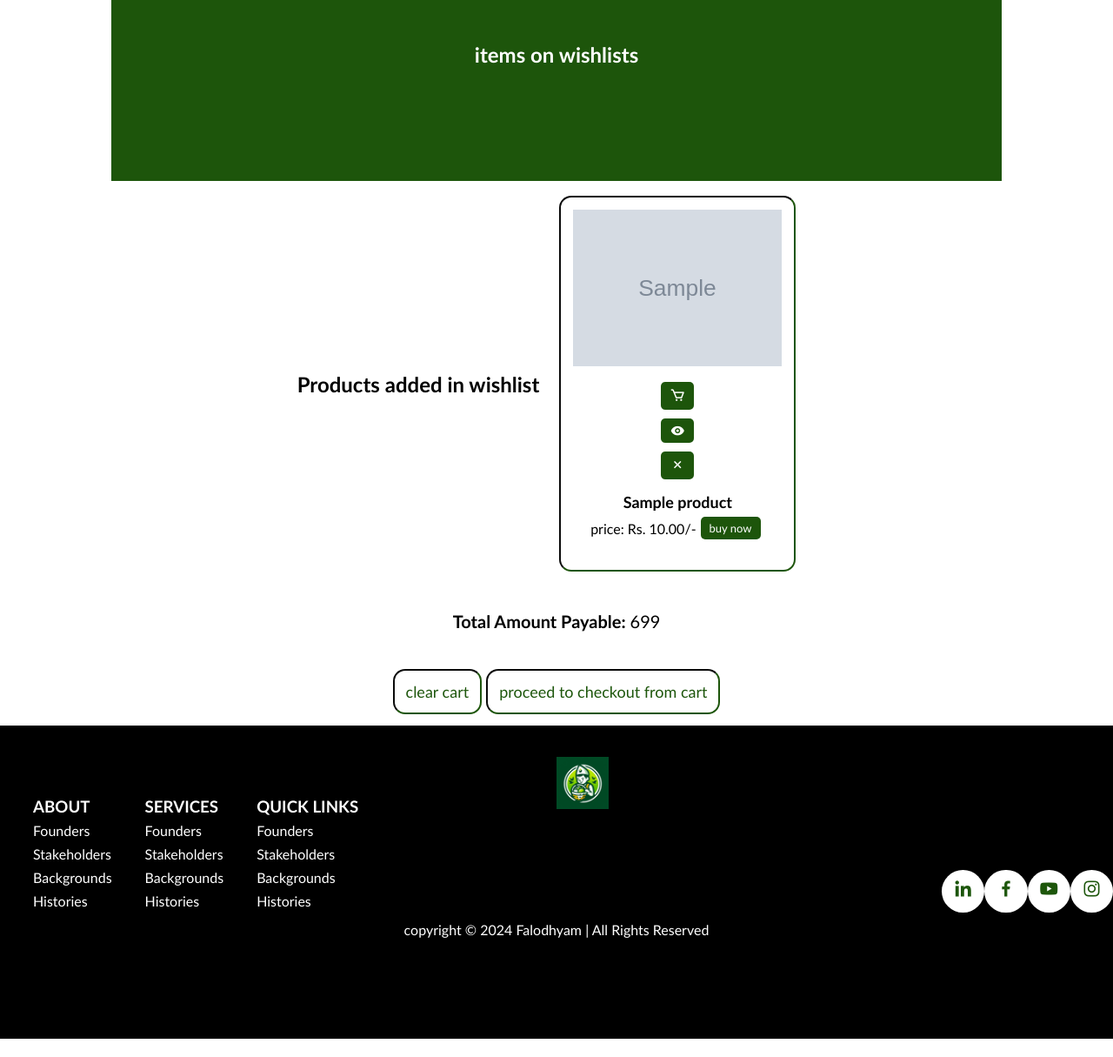
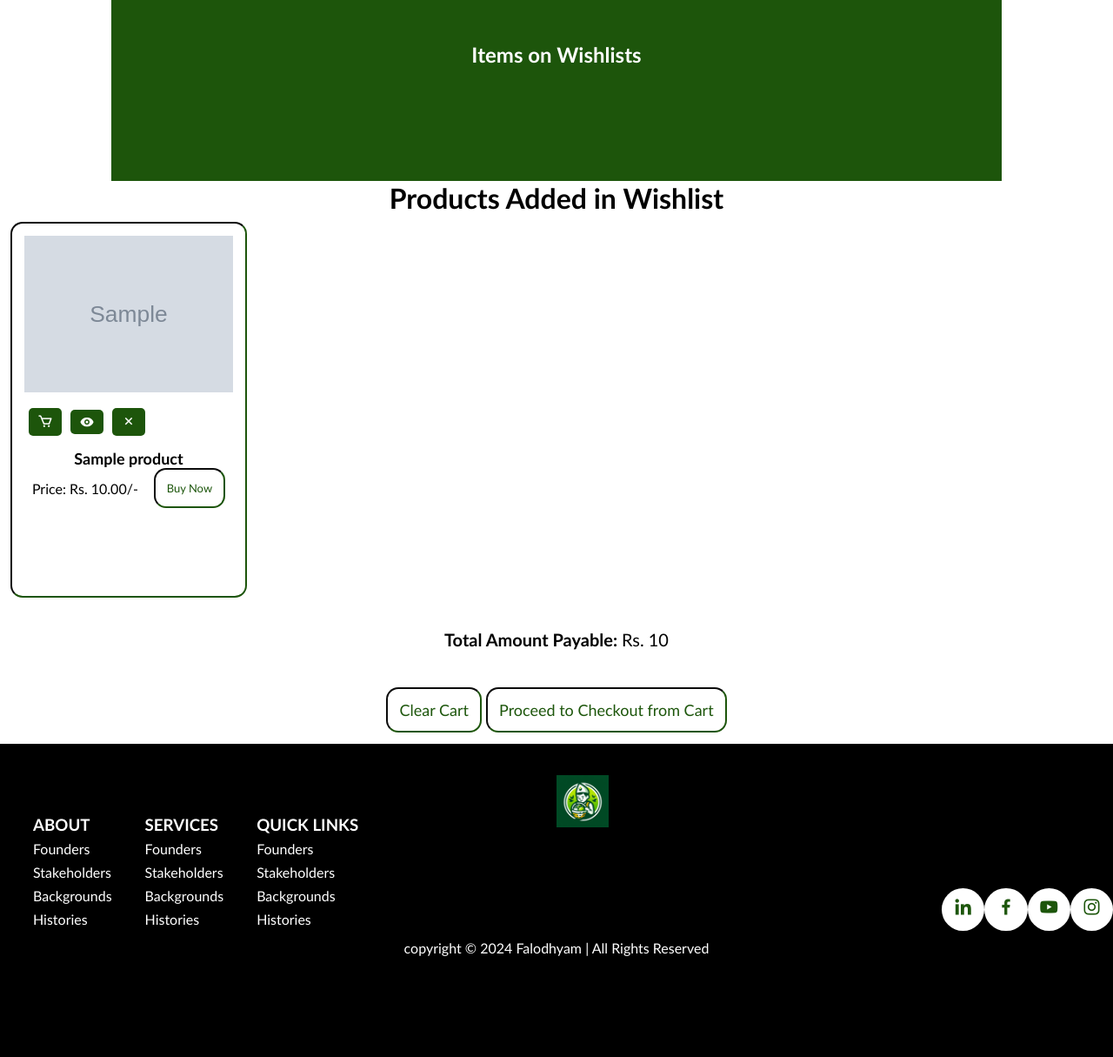
Before and after one commit to Rustam-Shrestha/buyer-side, a PHP site: page /view/pages/wishlist.php in a window 1280 px wide. Shown: the part 80-1295 px from the top of the page at 87% size. Before the commit the page ends 1274 px from the top, so only its background shows below. Run offline with PHP 8.4, Linux system fonts and the light colour scheme; the visitor is signed in with stand-in values (Sample User, id 1); tables that the repository leaves empty hold one stand-in row (values such as "Sample post"); grey boxes marked "Sample" are stand-in pictures.

Commit message:
this is end of project and discontinued from here we will continue this after integrating with seller entity in next repository now no more commits or changes may be expected except in some unavoidable circumstances until then everything will be discontinued with this repository

```diff
--- a/assets/css/products-style.css
+++ b/assets/css/products-style.css
@@ -40,8 +40,10 @@
   min-width: 200px;
 }
 .item .box img {
-  width: 70%;
-  height: auto;
+  width : 200px;
+  border: 1px solid black;
+  height :200px;
+  object-fit: contain;
 }
 .item .box h3 {
   margin: 11px;
--- a/model/buyersql.sql
+++ b/model/buyersql.sql
@@ -1,4 +1,4 @@
-CREATE DATABASE buyerside;
+CREATE DATABASE falodhyam_buyer;
 USE buyerside;
 
 CREATE TABLE users (
@@ -28,6 +28,7 @@ CREATE TABLE cart (
     qty INT,
     FOREIGN KEY (user_id) REFERENCES users(id),
     FOREIGN KEY (product_id) REFERENCES products(id)
+    on delete cascade
 );
 
 CREATE TABLE orders (
--- a/view/pages/wishlist.php
+++ b/view/pages/wishlist.php
@@ -104,22 +104,31 @@ if (!isset($_SESSION['user_id']) || $_SESSION['user_id'] == "") {
 
         .wishlists {
             display: flex;
-            justify-content: center;
+            justify-content: flex-start;
             align-items: center;
             flex-wrap: wrap;
+        }
+        .box-container{
+            display:flex;
+            flex-wrap:wrap;
+            flex-direction:flex-start;
+            justify-content:center;
         }
 
         .item {
             padding: 14px;
-            margin: 17px 23px;
+            margin: 8px 12px;
             border: 2px inset var(--green);
             border-radius: 14px;
-            max-width: 300px;
+            max-width: 260px;
             text-align: center;
+            height: 6%00px;
+            /* display: flex; */
         }
 
         .item .wishlistimg img {
             max-width: 240px;
+            max-height:240px;
             height: auto;
             overflow-y: none;
         }
@@ -134,7 +143,7 @@ if (!isset($_SESSION['user_id']) || $_SESSION['user_id'] == "") {
 
         .wishlist-buttons {
             display: flex;
-            flex-direction: column;
+            flex-direction: row;
             align-items: center;
             margin-top: 10px;
         }
@@ -182,89 +191,70 @@ if (!isset($_SESSION['user_id']) || $_SESSION['user_id'] == "") {
 </head>
 
 <body>
-    <?php
-    include "../components/_header.php";
-    ?>
+    <?php include "../components/_header.php"; ?>
 
     <section class="sign-board">
         <div class="about-content">
-
-            <h1>items on wishlists</h1>
-
+            <h1>Items on Wishlists</h1>
         </div>
     </section>
+
+    <center><h1 class="title">Products Added in Wishlist</h1></center>
     <section class="wishlists">
-        <h1 class="title">Products added in wishlist</h1>
         <div class="box-container">
-        <div class="item">
             <?php
             $grand_total = 0;
             $select_wishlist = $con->prepare("SELECT * FROM `wishlist` WHERE user_id= ?");
             $select_wishlist->execute([$user_id]);
-                if ($select_wishlist->rowCount()) {
+            if ($select_wishlist->rowCount() > 0) {
                 while ($fetch_wishlist = $select_wishlist->fetch(PDO::FETCH_ASSOC)) {
-
                     $select_products = $con->prepare("SELECT * FROM `products` WHERE id= ?");
                     $select_products->execute([$fetch_wishlist["product_id"]]);
                     if ($select_products->rowCount() > 0) {
                         $fetch_products = $select_products->fetch(PDO::FETCH_ASSOC);
             ?>
+                        <div class="item">
                             <form action="" method="post" class="box">
                                 <input type="hidden" name="wishlist_id" value="<?= $fetch_wishlist['id'] ?>">
-                                <!-- use image/<= $fetch_products['image']; ?> instead -->
                                 <div class="wishlistimg">
-                                    <img src="<?=$fetch_products['image']?>" alt="lost img" class="img">
+                                    <img src="<?= $fetch_products['image'] ?>" alt="Product Image" class="img">
                                 </div>
                                 <div class="wishlist-buttons">
-                                    <button type="submit" name="add_to_cart" class="btn"> <i class="bx bx-cart"></i></button>
-                                    <a href="view_page.php?pid=<?php echo $fetch_products['id']; ?>" class="bx bxs-show btn"></a>
-                                    <button type="submit" name="delete_item" class="btn" onclick="return confirm('delete this item?')"><i
-                                            class="bx bx-x"></i></button>
-                                    <h3 class="name">
-                                        <?= $fetch_products['name']; ?>
-                                    </h3>
+                                    <button type="submit" name="add_to_cart" class="btn"><i class="bx bx-cart"></i></button>
+                                    <a href="view_page.php?pid=<?= $fetch_products['id']; ?>" class="bx bxs-show btn"></a>
+                                    <button type="submit" name="delete_item" class="btn" onclick="return confirm('Delete this item?')"><i class="bx bx-x"></i></button>
+                                </div>
+                                <h3 class="name"><?= $fetch_products['name']; ?></h3>
                                 <input type="hidden" name="product_id" value="<?= $fetch_products['id'] ?>">
                                 <div class="flex">
-                                        <p class="price">price: Rs.
-                                            <?= $fetch_products['price'] ?>/-
-                                        </p>
-                                        <br>
-                                        <br>
-                                        <a href="checkout.php?get_id=<?= $fetch_products['id']; ?>" class="btn"
-                                            style="font-size:13px; ">buy now</a>
-                                    </div>
-
+                                    <p class="price">Price: Rs. <?= $fetch_products['price'] ?>/-</p>
+                                    <a href="checkout.php?get_id=<?= $fetch_products['id']; ?>" class="btn" style="font-size:13px;">Buy Now</a>
                                 </div>
                             </form>
-
+                        </div>
             <?php
-                            $grand_total += $fetch_wishlist['price'];
+                        $grand_total += $fetch_products['price'];
                     }
                 }
             } else {
-                    echo "<p class='empty'>no products added yet </p>";
+                echo "<p class='empty'>No products added yet.</p>";
             }
             ?>
         </div>
+    </section>
+
+    <section class="accumulation">
+        <strong>Total Amount Payable: </strong><span>Rs. <?= $grand_total ?></span>
+        <div class="buttons">
+            <a href="clear_cart.php" class="btn">Clear Cart</a>
+            <a href="checkout_cart.php" class="btn">Proceed to Checkout from Cart</a>
         </div>
     </section>
 
-
-    </section>
-
-    <section class="accumulation">
-        <strong>Total Amount Payable: </strong><span>699</span>
-        <div class="buttons">
-
-            <a href="" class="btn">clear cart</a>
-            <a href="" class="btn">proceed to checkout from cart</a>
-        </div>
-
-    </section>
     <script src="https://cdnjs.cloudflare.com/ajax/libs/sweetalert/2.1.2/sweetalert.min.js"></script>
     <script src="https://unpkg.com/boxicons@2.1.4/dist/boxicons.js"></script>
     <?php include "../components/_footer.php"; ?>
-
 </body>
 
+
 </html>
```
Also changed, not shown: view/pages/view_products.php (+40 -11 lines). Lines whose indentation alone changed are shown as unchanged.
